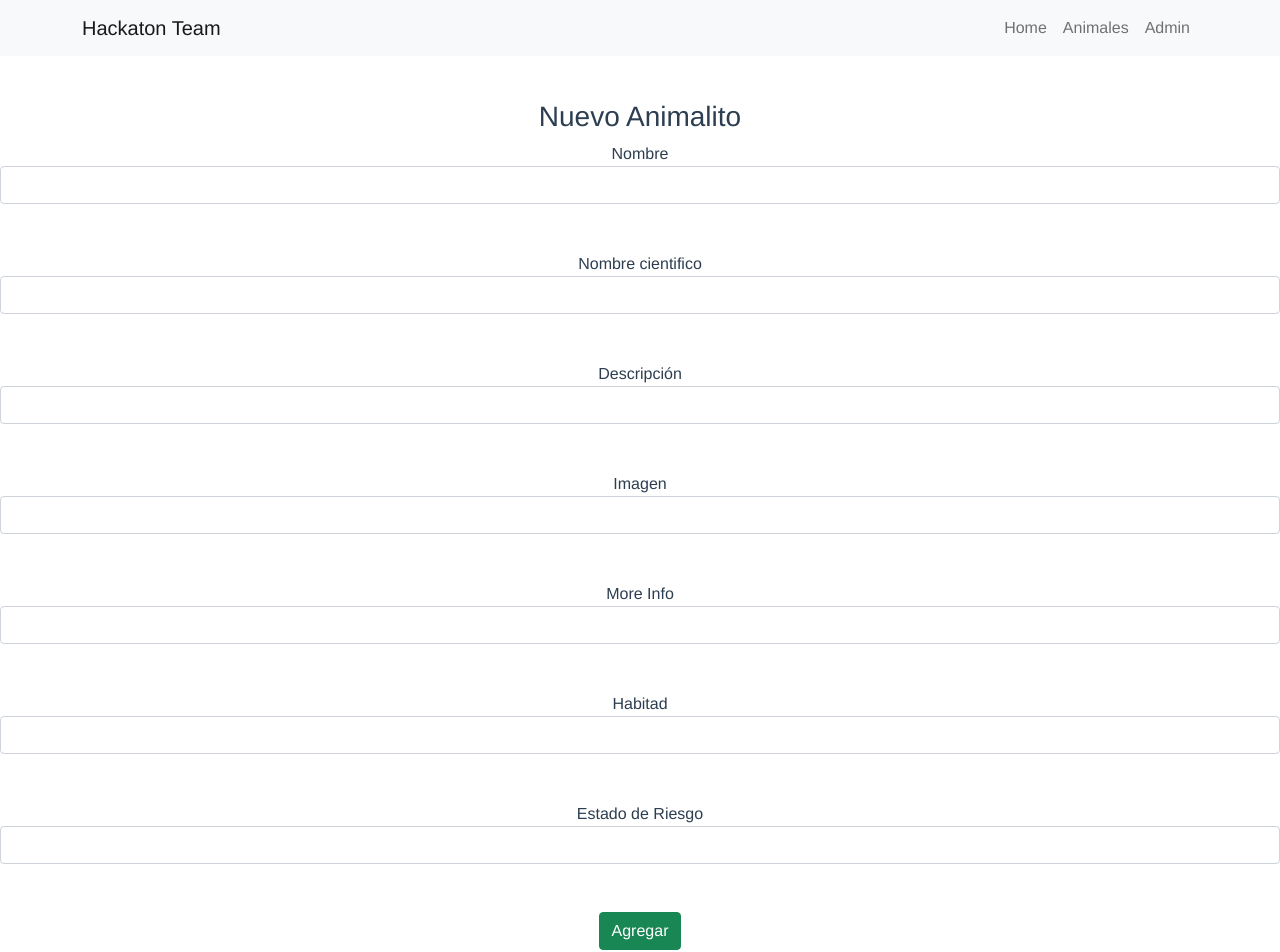
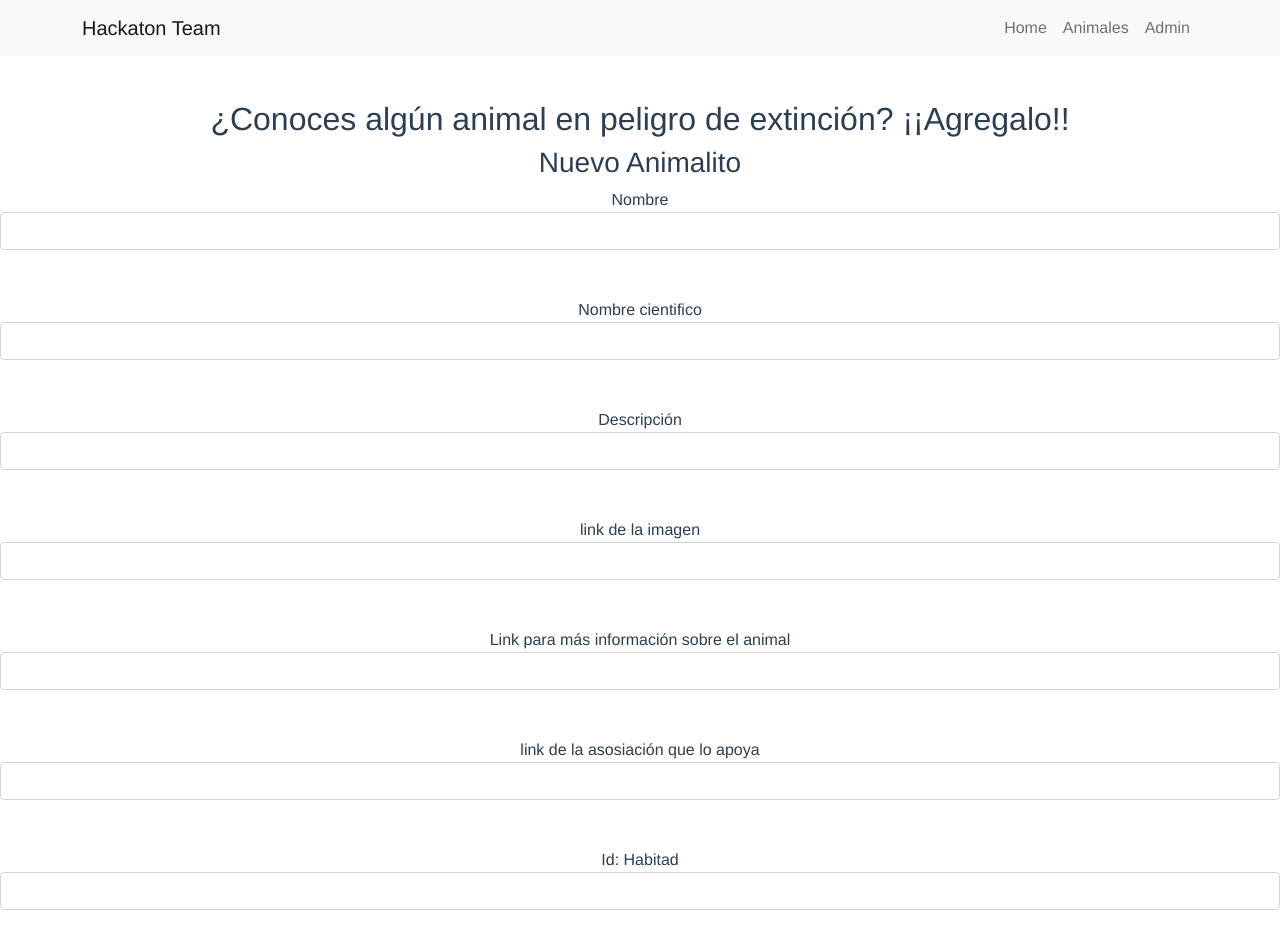
Before and after one commit to LuianOrtiz/HackatonLaunchX_MarineFrontSpecies, a Vue app: page /admin in a window 1280 px wide. Shown: the top 952 px of the page. Built offline with nearby package versions, Linux system fonts and the light colour scheme.

Commit message:
cambios en las card's y en agregar un animal

```diff
--- a/src/components/admin/AnimalAdd.vue
+++ b/src/components/admin/AnimalAdd.vue
@@ -1,6 +1,7 @@
 <template>
     <div class="submit-form">
     <div v-if="!submitted">
+      <h2>¿Conoces algún animal en peligro de extinción? ¡¡Agregalo!!</h2>
     <h3>Nuevo Animalito</h3>
       <div class="form-group">
         <label for="title">Nombre </label>
@@ -42,7 +43,7 @@
       <br>
       <br>
       <div class="form-group">
-        <label for="title">Imagen</label>
+        <label for="title">link de la imagen</label>
         <input
           type="text"
           class="form-control"
@@ -55,7 +56,7 @@
       <br>
       <br>
       <div class="form-group">
-        <label for="title">More Info</label>
+        <label for="title">Link para más información sobre el animal</label>
         <input
           type="text"
           class="form-control"
@@ -68,7 +69,20 @@
       <br>
       <br>
       <div class="form-group">
-        <label for="title">Habitad</label>
+        <label for="title">link de la asosiación que lo apoya</label>
+        <input
+          type="text"
+          class="form-control"
+          id="url_asosiacion"
+          required
+          v-model="animal.url_asosiacion"
+          name="url_asosiacion"
+        />
+      </div>
+      <br>
+      <br>
+      <div class="form-group">
+        <label for="title">Id: Habitad</label>
         <input
           type="text"
           class="form-control"
@@ -81,7 +95,7 @@
       <br>
       <br>
       <div class="form-group">
-        <label for="title">Estado de Riesgo</label>
+        <label for="title">Id: Estado de Riesgo</label>
         <input
           type="text"
           class="form-control"
@@ -117,6 +131,7 @@ export default {
         description: "",
         url_image: "",
         url_info: "",
+        url_asosiacion: "",
         habitadId: "",
         riskstatusId: "",
       },
@@ -131,6 +146,7 @@ export default {
         description: this.animal.description,
         url_image: this.animal.url_image,
         url_info: this.animal.url_info,
+        url_asoc: this.url_asosiacion,
         habitadId: this.animal.habitadId,
         riskstatusId: this.animal.riskstatusId
       };
--- a/src/components/species/MarineCard.vue
+++ b/src/components/species/MarineCard.vue
@@ -20,7 +20,7 @@
                     </b-card-body>
                 </b-col>
             </b-row>
-            <b-button :href="marine_animal.url_image" target="_blank"  size="sm" class="botones">Asociaciones</b-button>
+            <b-button :href="marine_animal.url_asosiacion" target="_blank"  size="sm" class="botones">Asociaciones</b-button>
             <b-button :href="marine_animal.url_info" target="_blank" size="sm" class="botones">Más información </b-button>
         </b-card>
     <div>
```
